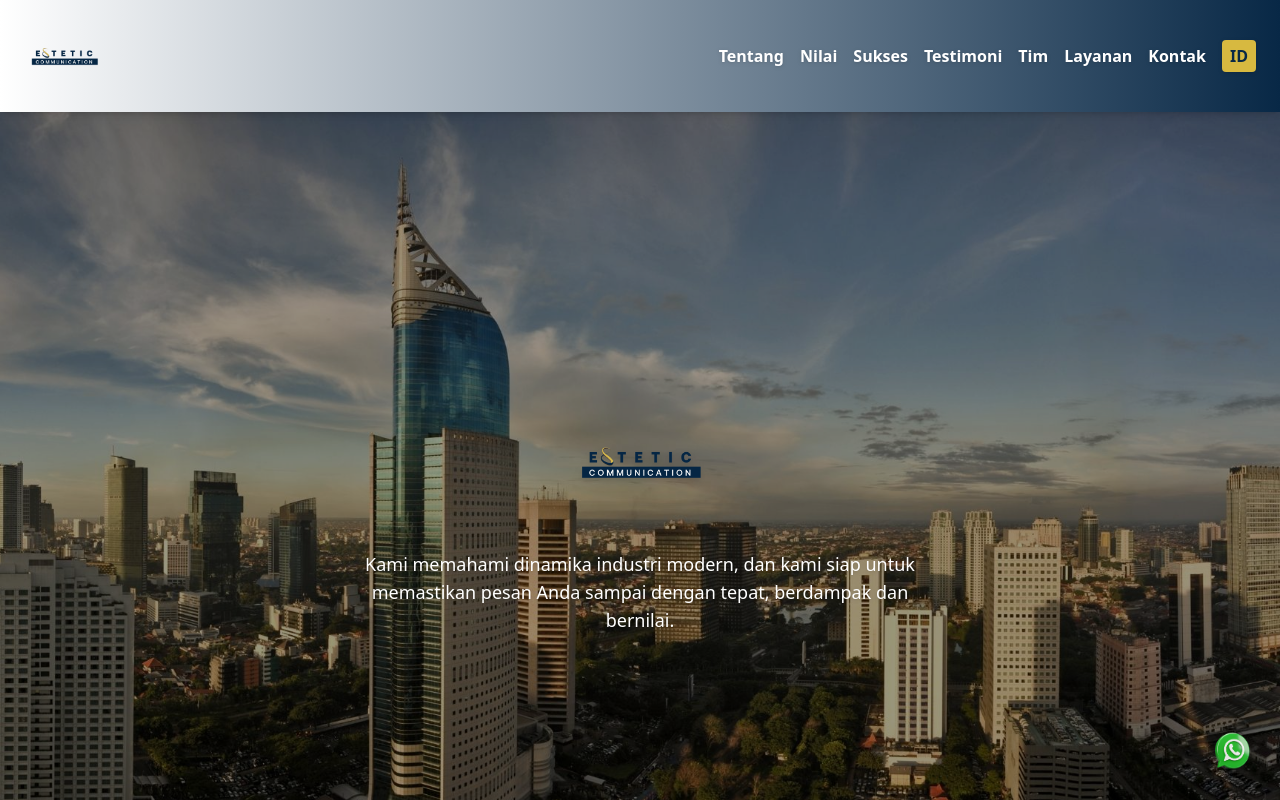
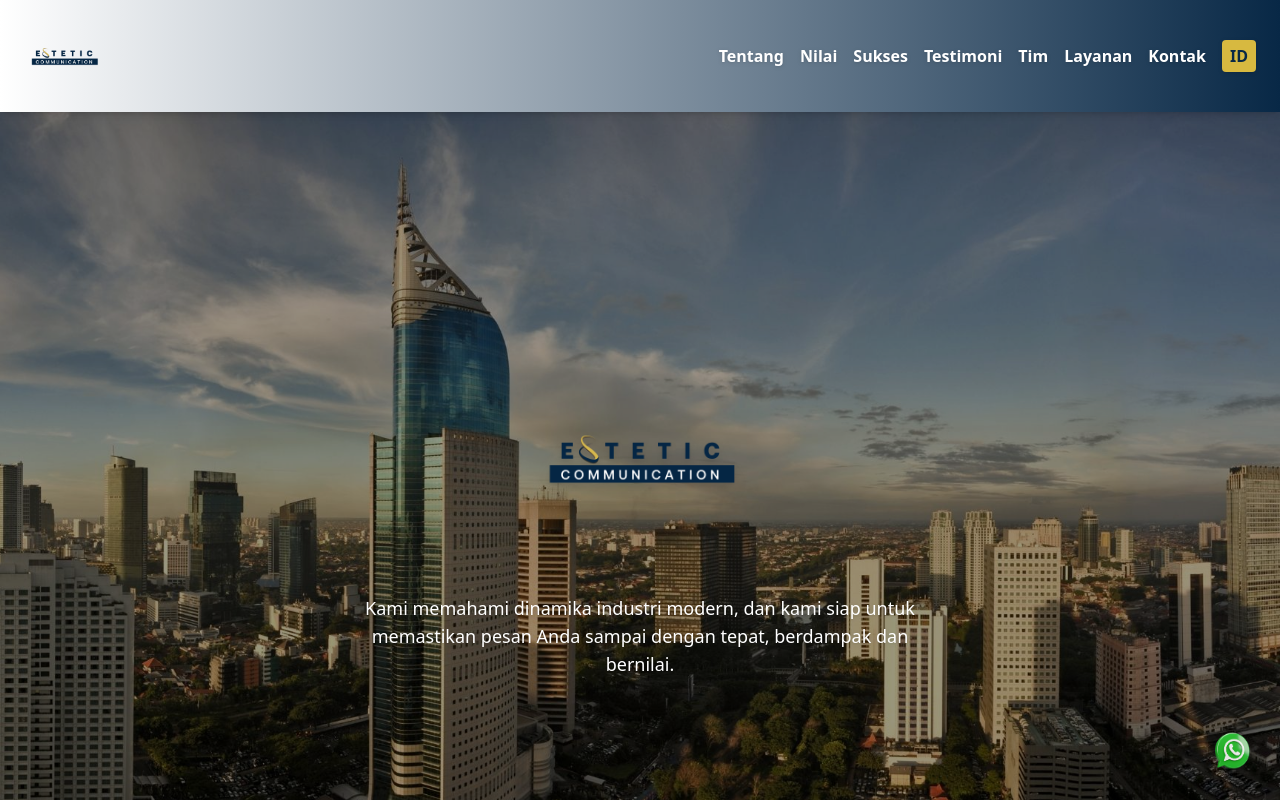
Before and after one commit to ProfAdri90/estetic-dinamis, a Next.js app: page / in a window 1280 px wide. Shown: the top 800 px of the page. Built offline with nearby package versions, Linux system fonts and the light colour scheme.

Commit message:
Update index.js

```diff
--- a/pages/index.js
+++ b/pages/index.js
@@ -285,10 +285,10 @@ useEffect(() => {
   {/* Konten */}
   <div className="relative z-20">
     <img
-      src="/logo.png"
-      alt="Estetic Logo"
-      className="h-28 md:h-36 mx-auto mb-4 drop-shadow-lg"
-    />
+  src="/logo.png"
+  alt="Estetic Logo"
+  className="h-40 md:h-56 mx-auto mb-6 drop-shadow-lg"
+/>
     <p className="max-w-xl mx-auto text-lg font-medium drop-shadow">
       {lang === "id"
         ? "Kami memahami dinamika industri modern, dan kami siap untuk memastikan pesan Anda sampai dengan tepat, berdampak dan bernilai."
```
